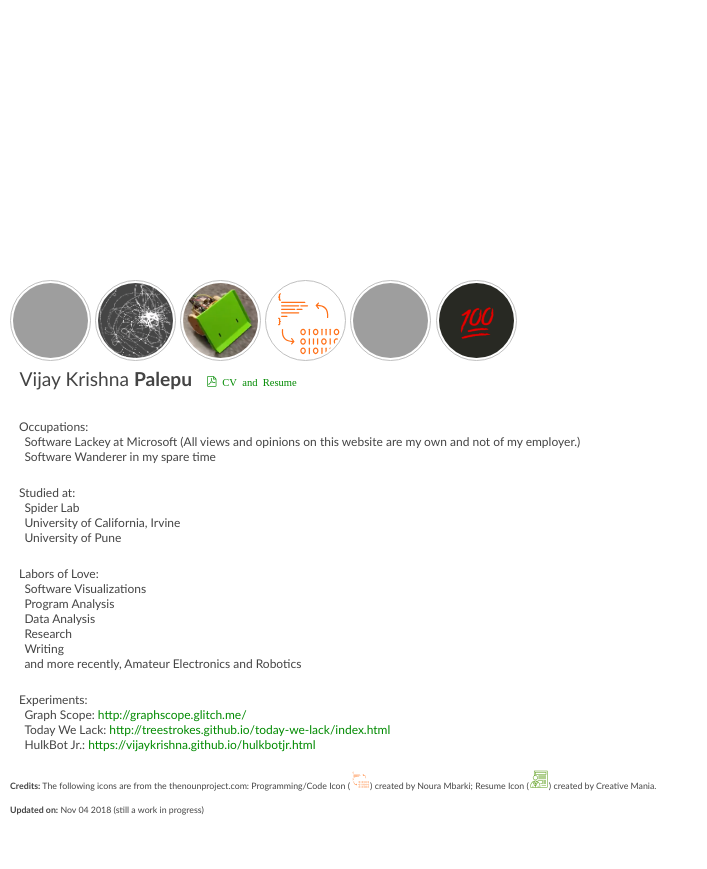
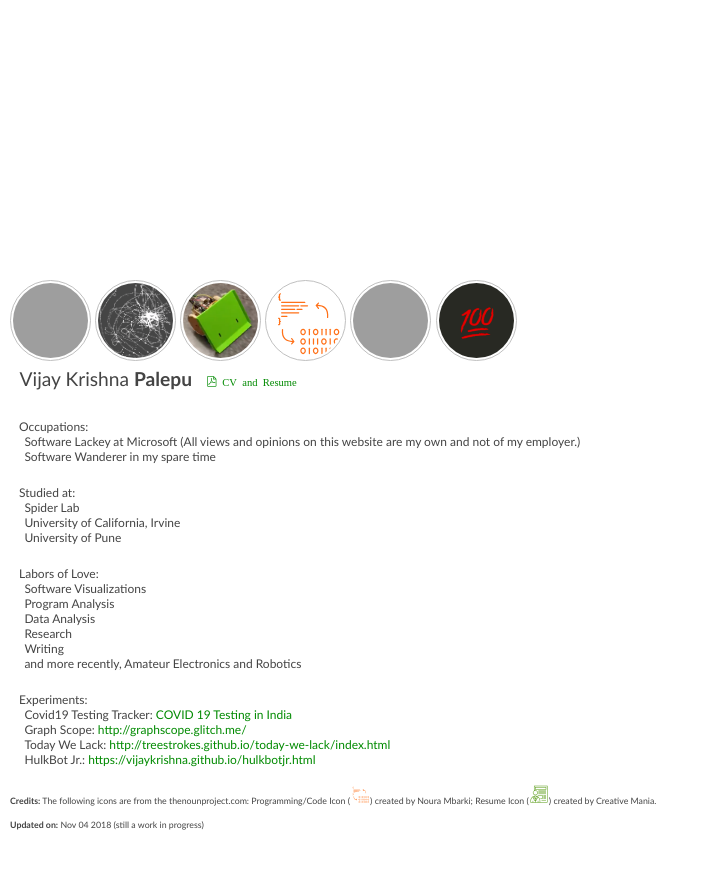
Before and after one commit to VijayKrishna/vijaykrishna.github.io, a Jekyll site: the page built from index.html, in a window 1280 px wide. Shown: the top 869 px of the page, without its empty margins (0-707 px from the left). Built offline with Jekyll 4.4.1, drawn with Linux system fonts in a browser that asks for light colours; some web fonts are replaced.

Commit message:
Indexing the Covid19 tracker on the front pange

```diff
--- a/index.html
+++ b/index.html
@@ -38,6 +38,7 @@ title: Vijay Krishna Palepu
 
 <div class="stretch tiny" style="margin-left:0.75em">
 	<p style="margin-bottom: -1.75em">Experiments:</p>
+	<p style="margin-bottom: -1.75em; margin-left: 0.45em">Covid19 Testing Tracker: <a href="./covid19-india-testing">COVID 19 Testing in India</a></p>
 	<p style="margin-bottom: -1.75em; margin-left: 0.45em">Graph Scope: <a href="http://graphscope.glitch.me/">http://graphscope.glitch.me/</a></p>
 	<p style="margin-bottom: -1.75em; margin-left: 0.45em">Today We Lack: <a href="http://treestrokes.github.io/today-we-lack/index.html">http://treestrokes.github.io/today-we-lack/index.html</a></p>
 	<p style="margin-left: 0.45em">HulkBot Jr.: <a href="{{ site.url }}/hulkbotjr.html">{{ site.url }}/hulkbotjr.html</a></p>
```
